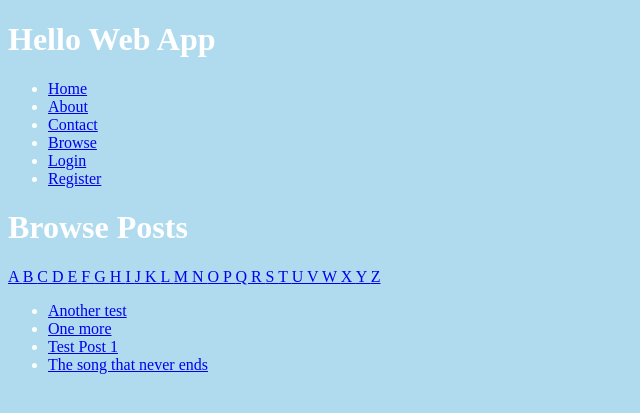
After one commit to seenaomi/myhellowebapp, a Django app: page /browse/title/ in a window 1280 px wide. The commit adds this page. Shown: the top 413 px of the page, without its empty margins (0-640 px from the left). Run offline with Django 3.2, Linux system fonts and the light colour scheme; data comes from the database, SQL or seed files in the repository; both versions use the stored data as it was after the commit.

Commit message:
incorporating search by title feature

```diff
--- a/collection/templates/layouts/base.html
+++ b/collection/templates/layouts/base.html
@@ -14,6 +14,7 @@
 				<li><a href="{% url 'home' %}">Home</a></li>
 				<li><a href="{% url 'about' %}">About</a></li>
 				<li><a href="{% url 'contact' %}">Contact</a></li>
+				<li><a href="{% url 'browse' %}">Browse</a></li>
 				{% if user.is_authenticated %}
 				<li><a href="{% url 'auth_logout' %}">Logout</a></li>
 				{% else %}
--- /dev/null
+++ b/collection/templates/search/search.html
@@ -0,0 +1,27 @@
+{% extends 'layouts/base.html' %}
+{% block title %}Browse - {{ block.super }}{% endblock %}
+{% block content %}
+<h1>
+	Browse Posts{% if initial %} Starting with '{{ initial|title }}'
+	{% endif %}
+</h1>
+
+{% for letter in 'abcdefghijklmnopqrstuvwxyz' %}
+<a href="{% url 'browse_by_title' initial=letter %}"
+   {% if initial == letter %}class="active"{% endif %}>
+   {{ letter|upper }}
+</a>
+{% endfor %}
+
+<ul>
+    {% for post in posts %}
+    <li>
+        <a href="{% url 'post_detail' slug=post.slug %}">
+            {{ post.title }}
+        </a>
+    </li>
+    {% empty %}
+    <li>Sorry, no results match.</li>
+    {% endfor %}
+</ul>
+{% endblock %}
--- a/collection/views.py
+++ b/collection/views.py
@@ -72,3 +72,14 @@ def create_post(request):
     return render(request, 'posts/create_post.html', {
         'form': form,
     })
+
+def browse_by_title(request, initial=None):
+    if initial:
+        posts = Post.objects.filter(
+            title__istartswith=initial).order_by('title')
+    else:
+        posts = Post.objects.all().order_by('title')
+    return render(request, 'search/search.html', {
+        'posts': posts,
+        'initial': initial,
+    })
--- a/hellowebapp/urls.py
+++ b/hellowebapp/urls.py
@@ -13,9 +13,17 @@ Including another URLconf
     1. Import the include() function: from django.conf.urls import url, include
     2. Add a URL to urlpatterns:  url(r'^blog/', include('blog.urls'))
 """
+from collection.backends import MyRegistrationView
+# from collection.search_indexes import SearchView
 from django.conf.urls import patterns, include, url
 from django.contrib import admin
-from django.views.generic import TemplateView
+from django.views.generic import TemplateView, RedirectView
+from django.contrib.auth.views import (
+    password_reset,
+    password_reset_done,
+    password_reset_confirm,
+    password_reset_complete,
+)
 
 urlpatterns = patterns ('',
 	url(r'^$', 'collection.views.index', name='home'),
@@ -25,10 +33,43 @@ urlpatterns = patterns ('',
 	url(r'^contact/$',
 		TemplateView.as_view(template_name='contact.html'),
 		name='contact'),
+    url(r'^posts/$', RedirectView.as_view(pattern_name='browse')),
     url(r'^posts/(?P<slug>[-\w]+)/$',
         'collection.views.post_detail',
         name='post_detail'),
     url(r'^posts/(?P<slug>[-\w]+)/edit/$',
         'collection.views.edit_post', name='edit_post'),
+
+    # password reset urls
+    url(r'^accounts/password/reset/$', password_reset,
+        {'template_name': 'registration/password_reset_form.html'},
+        name="password_reset"),
+    url(r'^accounts/password/reset/done/$',
+        password_reset_done,
+        {'template_name': 'registration/password_reset_done.html'},
+        name="password_reset_done"),
+    url(r'^accounts/password/reset/(?P<uidb64>[0-9A-Za-z_\-]+)/(?P<token>[0-9A-Za-z]{1,13}-[0-9A-Za-z]{1,20})/$',
+       password_reset_confirm,
+       {'template_name': 'registration/password_reset_confirm.html'},
+       name="password_reset_confirm"),
+    url(r'^accounts/password/done/$',
+        password_reset_complete,
+        {'template_name': 'registration/password_reset_complete.html'},
+        name="password_reset_complete"),
+    url(r'^accounts/register/$', MyRegistrationView.as_view(),
+        name='registration_register'),
+    url(r'^accounts/create_post/$',
+        'collection.views.create_post',
+        name='registration_create_post'),
+
+    # page browse urls
+    url(r'^browse/$', RedirectView.as_view(pattern_name='browse')),
+    url(r'^browse/title/$', 'collection.views.browse_by_title',
+        name='browse'),
+    url(r'^browse/title/(?P<initial>[-\w]+)/$', 'collection.views.browse_by_title',
+        name='browse_by_title'),
+
+    # url(r'^search/', include('haystack.urls')),
+    url(r'^accounts/', include('registration.backends.simple.urls')),
     url(r'^admin/', include(admin.site.urls)),
 )
```
Also changed, not shown: collection/search_indexes.py (added, +16 -0 lines), hellowebapp/settings.py (+24 -0 lines), search_indexes.py (added, +16 -0 lines), db.sqlite3.
